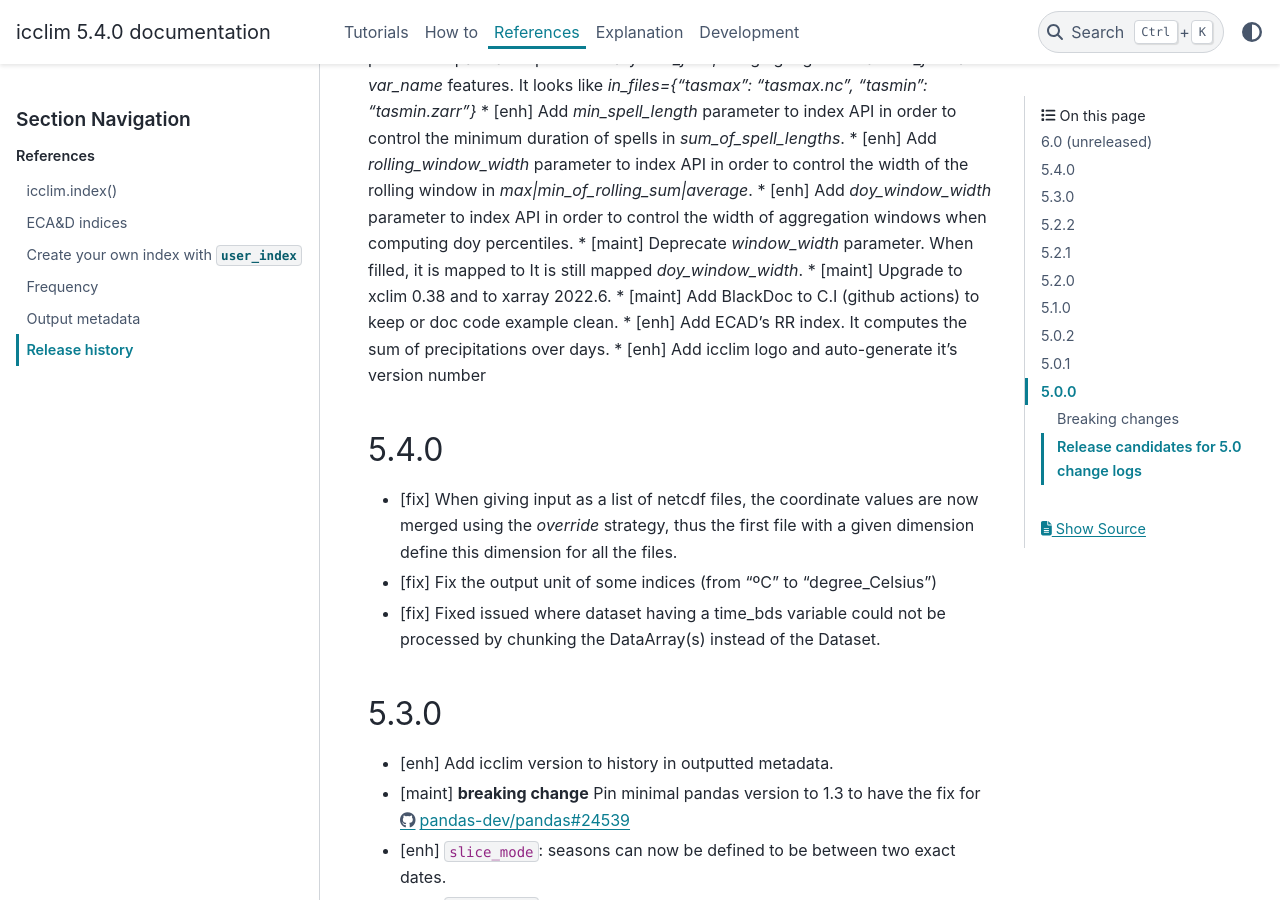
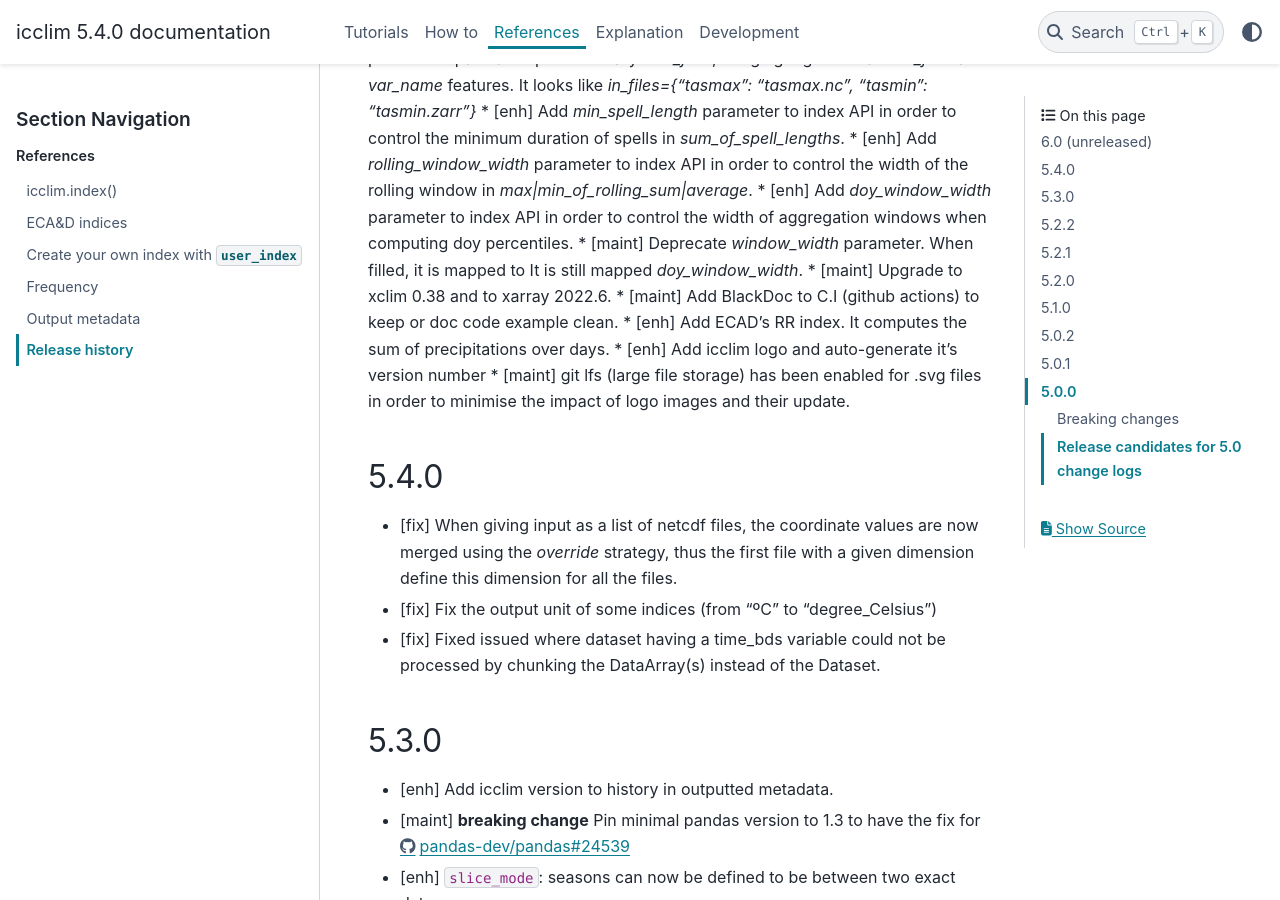
Before and after one commit to cerfacs-globc/icclim, a Sphinx documentation site: the page built from doc/source/references/release_notes.rst, in a window 1280 px wide and 900 px high, scrolled down 959 px. Built offline with Sphinx 7.4.7 and the PyData theme 0.15.4, drawn with Linux system fonts in a browser that asks for light colours; the version number is read from the project's files by our own code.

Commit message:
MAINT: Prepare git lfs

```diff
--- a/doc/source/references/release_notes.rst
+++ b/doc/source/references/release_notes.rst
@@ -32,7 +32,7 @@ It looks like `in_files={"tasmax": "tasmax.nc", "tasmin": "tasmin.zarr"}`
 * [maint] Add BlackDoc to C.I (github actions) to keep or doc code example clean.
 * [enh] Add ECAD's RR index. It computes the sum of precipitations over days.
 * [enh] Add icclim logo and auto-generate it's version number
-
+* [maint] git lfs (large file storage) has been enabled for .svg files in order to minimise the impact of logo images and their update.
 
 5.4.0
 -----
```
Also changed, not shown: 2 other files.
